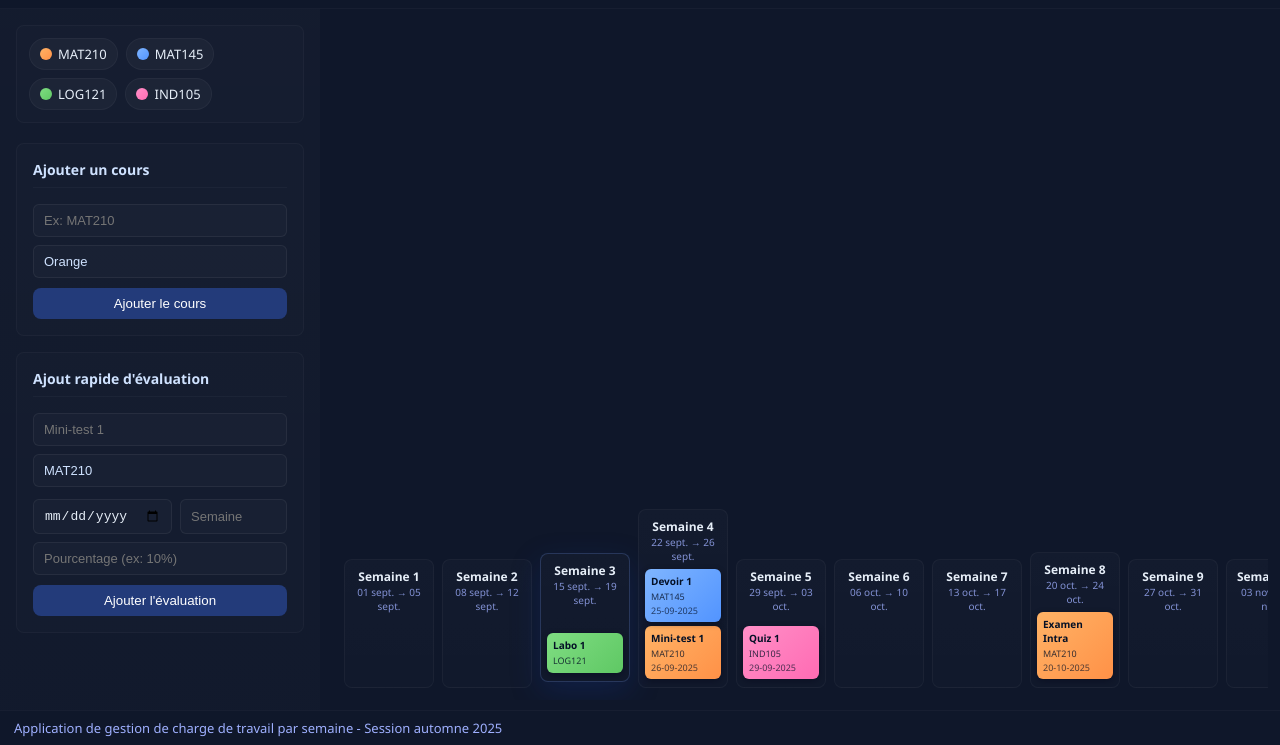
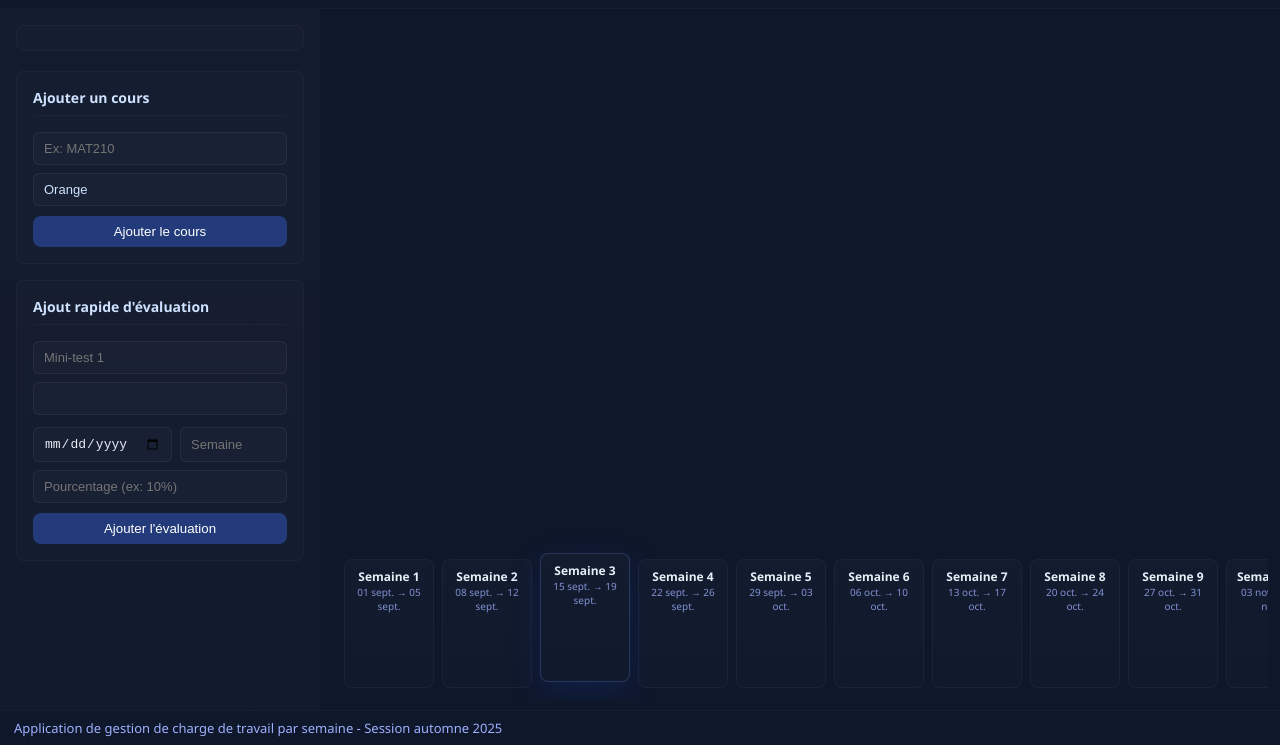
Before and after one commit to JeanPierreNduwimana/busyweeksatschool.github.io, a plain HTML site: page index.html in a window 1280 px wide. Shown: the part 55-800 px from the top of the page. Drawn offline with Linux system fonts and the light colour scheme.

Commit message:
updated to zero default data at beginning

```diff
--- a/index.html
+++ b/index.html
@@ -220,7 +220,7 @@
   <footer>Application de gestion de charge de travail par semaine - Session automne 2025</footer>
 
   <script>
-  const STORAGE_KEY = 'charge_app_v4_data';
+  const STORAGE_KEY = 'BusyWeeksAtSchool_data';
 
   let gapiInitialized = false;
   let tokenClient = null;
@@ -229,12 +229,7 @@
 
   function defaultState(){
     return {
-      courses: [
-        {id: 'MAT210', name: 'MAT210', cls:'color-orange'},
-        {id: 'MAT145', name: 'MAT145', cls:'color-blue'},
-        {id: 'LOG121', name: 'LOG121', cls:'color-green'},
-        {id: 'IND105', name: 'IND105', cls:'color-pink'}
-      ],
+      courses: [],
       evaluations: []
     };
   }
@@ -762,22 +757,7 @@
     }
   });
 
-  // ========== Demo Data ==========
-  function ensureDefaults(){
-    if(state.evaluations.length === 0){
-      state.evaluations = [
-        {id:'demo1', course:'MAT210', title:'Mini-test 1', percentage:'10%', date:'2025-09-26'},
-        {id:'demo2', course:'MAT210', title:'Examen Intra', percentage:'35%', date:'2025-10-20'},
-        {id:'demo3', course:'MAT145', title:'Devoir 1', percentage:'15%', date:'2025-09-25'},
-        {id:'demo4', course:'LOG121', title:'Labo 1', percentage:'5%', week:3},
-        {id:'demo5', course:'IND105', title:'Quiz 1', percentage:'5%', date:'2025-09-29'}
-      ];
-      save(state);
-    }
-  }
-
   // ========== Initialize ==========
-  ensureDefaults();
   renderCourses();
   renderBoard();
 
```
